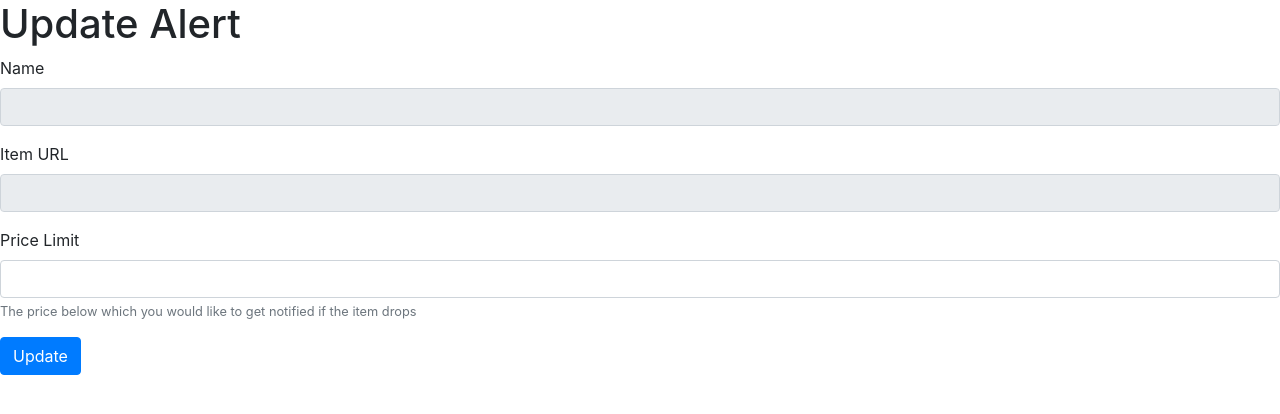
After one commit to utumno86/8PythonProjects, a Flask app: template pricing-service/templates/alerts/edit.html in a window 1280 px wide. The commit adds this page. Shown: the top 414 px of the page. Run offline with Flask 2, Linux system fonts and the light colour scheme; the template is opened without the code that fills it, so the values that code supplies are empty; some libraries are stand-ins or nearby versions.

Commit message:
added edit logic

```diff
--- /dev/null
+++ b/pricing-service/templates/alerts/edit.html
@@ -0,0 +1,27 @@
+{% extends "base.html" %}
+
+{% block content %}
+  <header><h1>Update Alert</h1></header>
+  <section class="update-alert-form">
+    <form method="post">
+      <div class="form-group">
+        <label for="name">Name</label>
+        <input type="text" id="name" name="name" class="form-control" value="{{ alert.name }}" disabled />
+      </div>
+      <div class="form-group">
+        <label for="item_url">Item URL</label>
+        <input type="text" id="item_url" name="item_url" class="form-control" value="{{ alert.item.url }}" disabled />
+      </div>
+      <div class="form-group">
+        <label for="price_limit">Price Limit</label>
+        <input type="text" id="price_limit" name="price_limit" value="{{ alert.price_limit }}" aria-describedby="priceLimitHelp" class="form-control" />
+        <small id=priceLimitHelp class="form-text text-muted">
+          The price below which you would like to get notified if the item drops
+        </small>
+      </div>
+      <button type="submit" class="btn btn-primary">
+        Update
+      </button>
+    </form>
+  </section>
+{% endblock %}
--- a/pricing-service/templates/alerts/index.html
+++ b/pricing-service/templates/alerts/index.html
@@ -15,6 +15,9 @@
         <p>
           last price: {{ alert.item.price }}
         </p>
+        <a class="btn btn-secondary" href="{{ url_for('alerts.edit_alert', alert_id=alert._id) }}">
+          Update Alert
+        </a>
       </div>
     {% endfor %}
   </div>
```
Also changed, not shown: pricing-service/views/alerts.py (+13 -1 lines).
